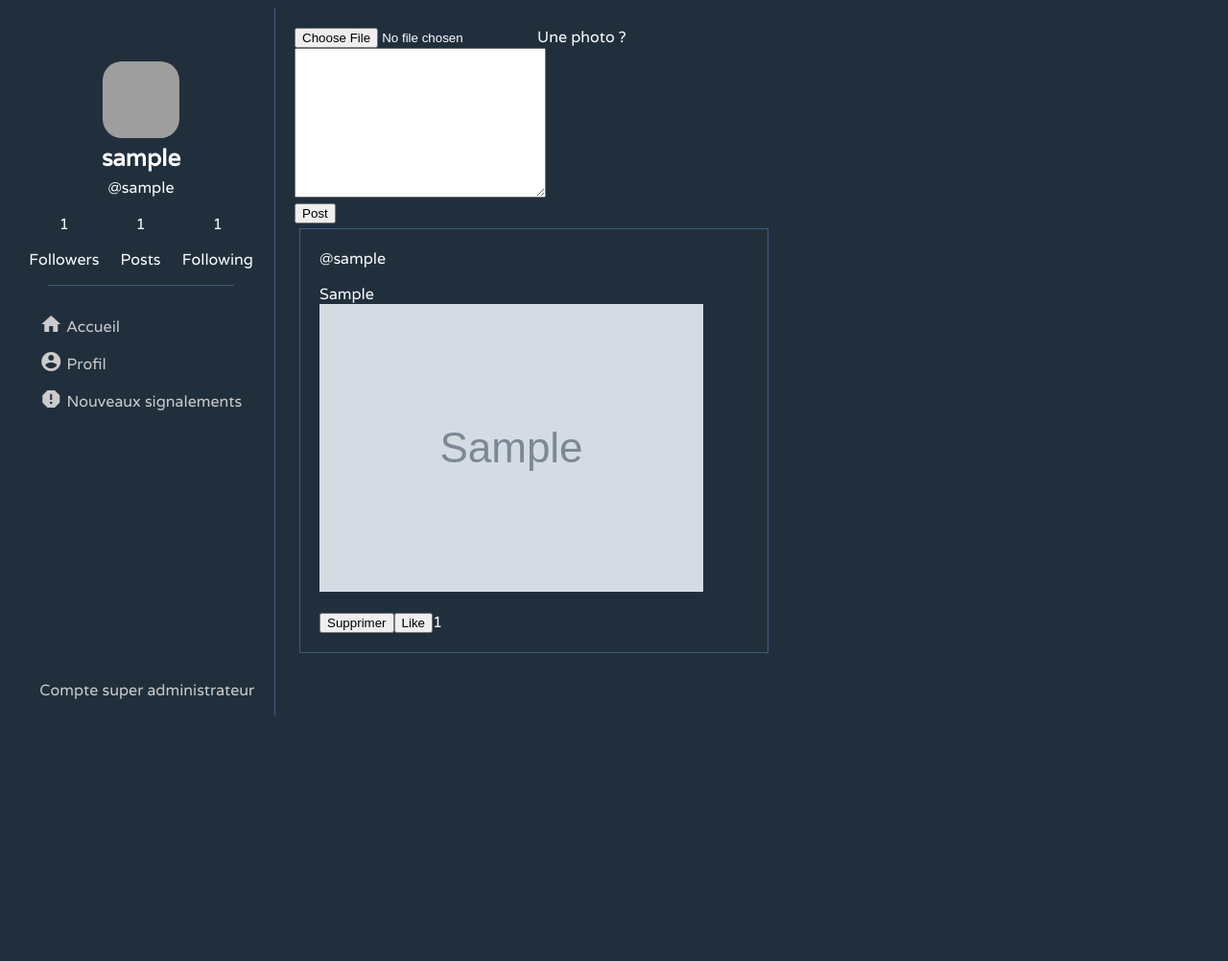
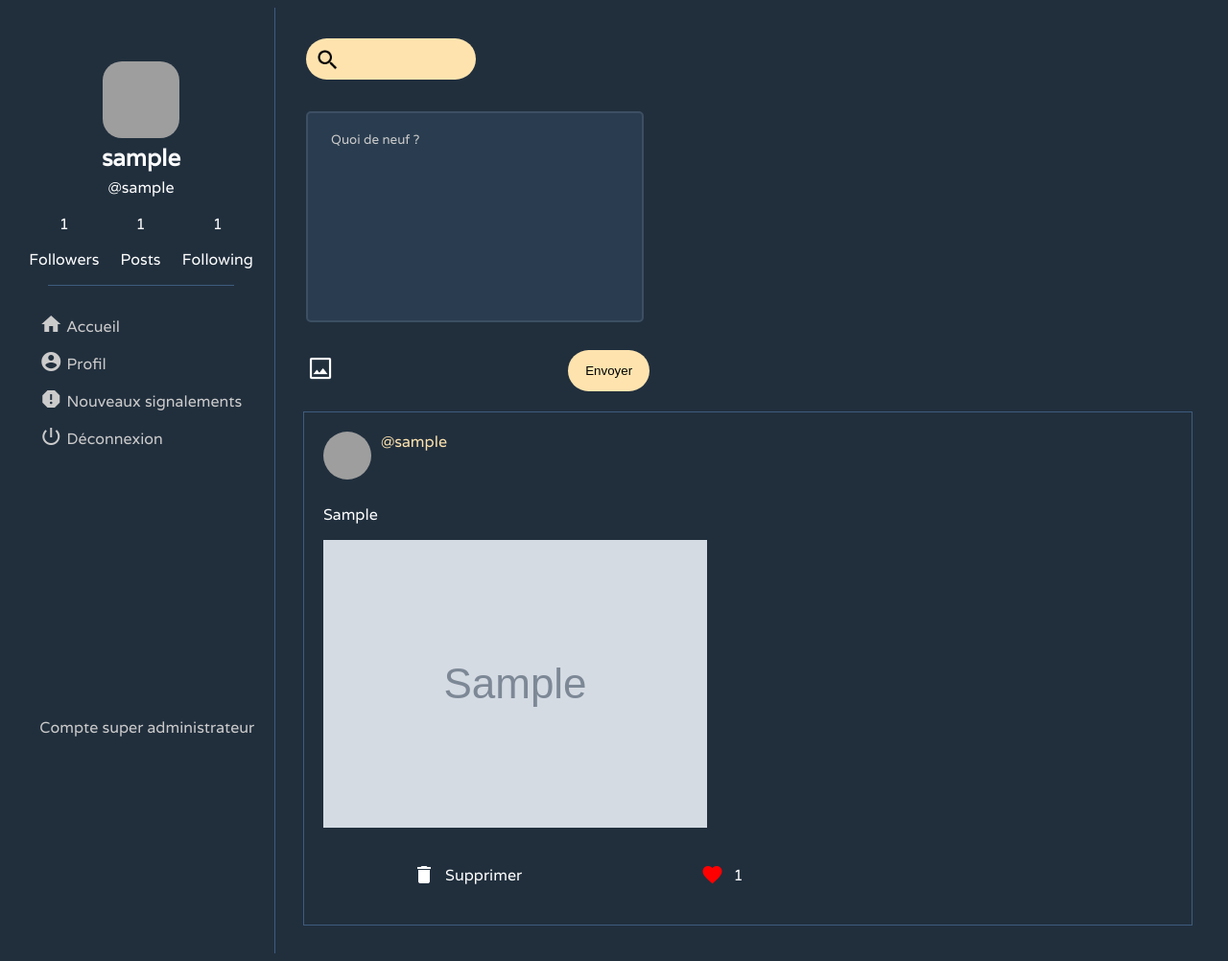
Before and after one commit to ryohkhn/IO2-Projet, a PHP site: page /accueil.php in a window 1280 px wide. Shown: the whole page at 96% size. Before the commit the page ends 746 px from the top, so only its background shows below. Run offline with PHP 8.4, Linux system fonts and the light colour scheme; the visitor is signed in with stand-in values (Sample User, id 1); tables that the repository leaves empty hold one stand-in row (values such as "Sample post"); grey boxes marked "Sample" are stand-in pictures; grey boxes are pictures that could not be loaded.

Commit message:
css accueil

```diff
--- a/accueil.php
+++ b/accueil.php
@@ -28,13 +28,7 @@ if(!accountcheck()){
 
 unsetregistervalues();
 
-//accueilheader();
 publicationcheck();
-
-
-/*echo '<div>';
-echo '<a href="profil.php">Voir mon profil</a>';
-echo '</div>';*/
 
 require "./accueil_fonction/leftbar.php";
 timelinedisplay();
--- a/accueil_fonction/leftbar.php
+++ b/accueil_fonction/leftbar.php
@@ -74,17 +74,21 @@
                 echo '</div>';
             }
             ?>
+            <div class="barlinksdiv">
+                <a href="./accueil_fonction/logout.php" class="barlinks"><i class="material-icons">power_settings_new</i></a>
+                <a href="./accueil_fonction/logout.php" class="barlinks"> Déconnexion</a>
+            </div>
         </div>
-        <div>
         <?php
         if(isAdmin()){
+            echo '<div>';
             if(isSuperAdmin()){
                 echo '<p class="baradminmessage">Compte super administrateur</p>';
             }
             else{
-                echo '<p class="baradminmessage>Compte administrateur</p>';
+                echo '<p class="baradminmessage">Compte administrateur</p>';
             }
+            echo '</div>';
         }
         ?>
-        </div>
     </header>
--- a/accueil_fonction/postform.php
+++ b/accueil_fonction/postform.php
@@ -3,20 +3,27 @@
 // formulaire de la page d'accueil pour faire une publication
 
 function postform(){
-    echo '<div id="publication">';
+    echo '<div class="postform">';
     echo '<form action="./accueil.php" method="post" enctype="multipart/form-data">';
     echo '<input type="hidden" name="MAX_FILE_SIZE" value="100000000000000" />';
-    echo '<input type="file" name="photo_post">';
-    echo '<label for="photo_post">Une photo ?</label>';
-    echo "<br>";
-    echo '<textarea name="publication" id="publication" cols="30" rows="10" maxlength="200" required></textarea>';
+    echo '<textarea name="publication" cols="30" rows="10" maxlength="200" class="formcomplement" placeholder="Quoi de neuf ?" required></textarea>';
+    echo '<div class="postformbuttons">';
     echo '<div>';
-    echo '<input type="submit" value="Post">';
+    echo '<label for="photoinput">';
+    echo '<img src="./images/imagelogo.png" alt="imagelogo" class="imageinput">';
+    echo '<input type="file" name="photo_post" id="photoinput">';
+    echo '</label>';
+    echo '</div>';
+    if(isset($_GET['success']) && $_GET['success']=='true'){
+        echo '<div>';
+        echo '<p>Publication envoyée</p>';
+        echo '</div>';
+    }
+    echo '<div>';
+    echo '<input type="submit" value="Envoyer" class="postformsendbutton">';
+    echo '</div>';
     echo '</div>';
     echo '</form>';
-    if(isset($_GET['success']) && $_GET['success']=='true'){
-        echo '<h5>Publication envoyée</h5>';
-    }
     echo '</div>';
 }
 
--- a/accueil_fonction/timelinedisplay.php
+++ b/accueil_fonction/timelinedisplay.php
@@ -5,73 +5,99 @@
 function timelinedisplay(){
     $connexion=connect();
     $id=$_SESSION['id'];
-    $req="SELECT * FROM post WHERE post_id IN (SELECT followed_id FROM relationships WHERE follower_id='$id') ORDER BY id DESC";
+    $req="SELECT * FROM post WHERE post_id IN (SELECT followed_id FROM relationships WHERE follower_id='$id') ORDER BY id DESC LIMIT 5";
     $query=mysqli_query($connexion,$req);
 
     echo '<div class="splithomeright">';
+    accueilheader();
+    echo '<div>';
 
     postform(); //formulaire pour poster une publication
 
     while($fetch=mysqli_fetch_assoc($query)){
         $postid=$fetch['post_id'];
         $nickname=idreference($postid);
+
+        $req2="SELECT * FROM profil WHERE profil_id='$postid'";
+        $query2=mysqli_query($connexion,$req2);
+        $fetchquery=mysqli_fetch_assoc($query2);
+
+
         echo '<div class="posts">';
+        echo '<div class="timelinepicname">';
         echo '<div>';
-        echo '<span>@'.$nickname.'</span>';
+        echo '<a href="./profil.php?nickname='.$nickname.'"><img src="./profil/'.$fetchquery['pp_pic'].'" alt="profil_pic" class="timelineprofilpic"></a>';
+        echo '<div>';
+        echo '<a href="./profil.php?nickname='.$nickname.'" class="timelinenickname">@'.$nickname.'</a>';
+        echo '</div>';
+        echo '</div>';
         echo '</div>';
         echo '<div>';
-        echo '<p>';
-        echo $fetch['publication'];
-        echo '<img src="'.$fetch['image_path'].'" class="imagedisplay">';
-        echo '</p>';
+        echo '<div>';
+        echo '<pre class="postdisplay">'.$fetch['publication'].'</pre>';
         echo '</div>';
-        echo '<div>';
+        if($fetch['image_path']!=null){
+            echo '<div>';
+            echo '<img src="'.$fetch['image_path'].'" class="imagedisplay">';
+            echo '</div>';
+        }
+        echo '</div>';
+        echo '<div class="publicationbuttons">';
 
         // bouton de suppression
 
         if($fetch['post_id']==$id || isAdmin()){
-            echo '<button id="deletebutton'.$fetch['id'].'">Supprimer</button>';
-            echo '<script>';
-            echo 'var btn = document.getElementById("deletebutton'.$fetch['id'].'");';
-            echo "btn.addEventListener('click', function() {";
-            echo "document.location.href = './delete/deletepost.php?postid=";
-            echo $fetch['id'];
-            echo "';";
-            echo '});';
-            echo '</script>';
+            ?>
+            <div class="buttoncontainer">
+                <div>
+                    <a href="./delete/deletepost.php?postid=<?php echo $fetch['id'] ?>" class="deletebuttonchild">
+                        <i class="material-icons md-light">delete</i>
+                    </a>
+                </div>
+                <div>
+                    <p>Supprimer</p>
+                </div>
+            </div>
+            <?php
         }
 
         // bouton de like/unlike
+        ?>
+        <div class="buttoncontainer">
+            <div>
+                <a href="./likes/like.php?postid=<?php echo $fetch['id'] ?>" class="likebuttonchild">
+                    <i class="material-icons md-light">favorite</i>
+                </a>
+            </div>
+            <div>
+                <p><?php echo $fetch['likescount']; ?></p>
+            </div>
+        </div>
 
-        echo '<button id="likebutton'.$fetch['id'].'">Like</button>';
-        echo '<script>';
-        echo 'var btn = document.getElementById("likebutton'.$fetch['id'].'");';
-        echo "btn.addEventListener('click', function() {";
-        echo "document.location.href = './likes/like.php?postid=";
-        echo $fetch['id'];
-        echo "';";
-        echo '});';
-        echo '</script>';
-        echo $fetch['likescount'];
+        <?php
 
         // bouton de signalement
 
         if(!isReported($fetch['id'])){
-            echo '<button id="reportbutton'.$fetch['id'].'">Signaler</button>';
-            echo '<script>';
-            echo 'var btn = document.getElementById("reportbutton'.$fetch['id'].'");';
-            echo "btn.addEventListener('click', function() {";
-            echo "document.location.href = './reports/reportpost.php?postid=";
-            echo $fetch['id'];
-            echo "';";
-            echo '});';
-            echo '</script>';
+            ?>
+            <div class="buttoncontainer">
+                <div>
+                    <a href="./reports/reportpost.php?postid=<?php echo $fetch['id'] ?>" class="reportbuttonchild">
+                        <i class="material-icons md-light">report_problem</i>
+                    </a>
+                </div>
+                <div>
+                    <p>Signaler</p>
+                </div>
+            </div>
+            <?php
         }
         echo '</div>';
         echo '</div>';
     }
     echo '</div>';
     echo '</div>';
+    echo '</div>';
 }
 
 
--- a/include/header.inc.php
+++ b/include/header.inc.php
@@ -7,6 +7,7 @@ echo '
 <meta charset="utf-8"/>
 <link rel="stylesheet" href="'.$style.'" type="text/css"/>
 <link href="https://fonts.googleapis.com/icon?family=Material+Icons" rel="stylesheet">
+<link rel="stylesheet" type="text/css" href="//use.fontawesome.com/releases/v5.7.2/css/all.css">
 </head>
 <body>
 ';
--- a/register_login/headerregister.html
+++ b/register_login/headerregister.html
@@ -1,10 +1,8 @@
 <div class="header_register">
-    <header>
     <span class="span_login">
         <a class="link_login" href="./login.php">S'identifier</a>
     </span>
     <span class="span_signup">
         <a class="link_signup" href="./register.php">Créer un compte</a>
     </span>
-    </header>
 </div>
--- a/sql/create_tables.sql
+++ b/sql/create_tables.sql
@@ -18,7 +18,7 @@ CREATE TABLE IF NOT EXISTS animal (
   id INT(8) UNSIGNED NOT NULL AUTO_INCREMENT,
   type CHAR(10) NOT NULL DEFAULT '',
   description VARCHAR(150) DEFAULT '',
-  pp_pic varchar(100) DEFAULT '',
+  pp_pic varchar(100) DEFAULT 'images/defaultanimal.png',
   animal_id INT(8) UNSIGNED NOT NULL,
   PRIMARY KEY (id),
   FOREIGN KEY (animal_id) REFERENCES users (id)
@@ -28,7 +28,7 @@ CREATE TABLE IF NOT EXISTS profil (
   id INT(8) UNSIGNED NOT NULL AUTO_INCREMENT,
   description VARCHAR(200) DEFAULT '',
   profil_id INT(8) UNSIGNED NOT NULL,
-  pp_pic varchar(100) DEFAULT '',
+  pp_pic varchar(100) DEFAULT 'images/defaultuser.png',
   PRIMARY KEY (id),
   FOREIGN KEY (profil_id) REFERENCES users (id)
 ) ENGINE=InnoDB DEFAULT CHARSET=utf8;
--- a/style/styledark.css
+++ b/style/styledark.css
@@ -8,6 +8,10 @@ body{
 
 a{
     text-decoration: none;
+}
+
+pre{
+    font-family: 'Varela', sans-serif;
 }
 
 .forminput{
@@ -58,7 +62,6 @@ a{
 
 ::placeholder{
     color: rgb(204, 203, 203);
-    font-style: italic;
 }
 
 .split{
@@ -194,7 +197,7 @@ a{
 .splithomeright{
     padding: 20px;
     height: auto;
-    width: auto;
+    width: 70%;
     border-left: 1px solid #3e5c7e;
 }
 
@@ -211,6 +214,21 @@ a{
     border-radius: 25%;
 }
 
+.timelineprofilpic{
+    float: left;
+    width: 50px;
+    height: 50px;
+    object-fit: cover;
+    border-radius: 50%;
+    margin-right: 10px;
+    margin-bottom: 10px;
+}
+
+.timelinepicname{
+    display: flex;
+    flex-direction: column;
+}
+
 .homeprofilpic{
     margin-top: 20%;
     margin-right: auto;
@@ -221,8 +239,8 @@ a{
 .imagedisplay{
     height: auto;
     width: auto;
-    max-width: 1200px;
-    max-height: auto;
+    max-width: 800px;
+    max-height: 800px;
 }
 
 .homenickname{
@@ -276,12 +294,109 @@ a{
     padding-left:  12%;
 }
 
-div.posts{
+.postformsendbutton{
+    background-color: #fee3ae;
+    border: none;
+    color: black;
+    padding: 14px 18px;
+    margin: 12px;
+    border-radius: 50px;
+    cursor: pointer;
+}
+
+#photoinput{
+    display: none;
+}
+
+.postform{
+    margin-top: 1%;
+}
+
+.imageinput{
+    width: 30px;
+    cursor: pointer;
+}
+
+.postformbuttons{
+    margin-left: 12px;
+    width: 370px;
+    align-items: center;
+    justify-content:space-between;
+    display: flex;
+}
+
+#searchbar{
+    background-image:url("../images/searchlogo.png ");
+    background-repeat: no-repeat;
+    background-position: 9px 9px;
+    background-size: 2em;
+    text-indent: 30px;
+    width: 20%;
+    background-color: #fee3ae;
+    border: none;
+    outline: none;
+    color: black;
+    padding: 14px 18px;
+    margin: 12px;
+    border-radius: 50px;
+}
+
+.searchicon{
+    padding-left: 30px;
+    text-align: center;
+}
+
+.postdisplay{
+    width: 60%;
+    word-wrap: break-word;
+}
+
+.publicationbuttons{
+    display: flex;
+    justify-content: space-around;
+    margin-top: 2%;
+    margin-right: 40%;
+}
+
+.buttoncontainer{
+    display: flex;
+    align-items: center;
+}
+
+.buttoncontainer div{
+    padding: 5px;
+}
+
+.buttoncontainer p{
+    margin-top: 12px;
+}
+
+.deletebuttonchild:link, .deletebuttonchild:visited, .deletebuttonchild:hover, .deletebuttonchild:active{
+    color: white;
+}
+
+.likebuttonchild:link, .likebuttonchild:visited, .likebuttonchild:hover, .deletebuttonchild:active{
+    color: red;
+}
+
+.reportbuttonchild:link, .reportbuttonchild:visited, .reportbuttonchild:hover, .deletebuttonchild:active{
+    color: white;
+}
+
+.timelinenickname{
+    color: #fee3ae;
+}
+
+.posts{
+    display: flex;
     padding: 20px;
     margin-bottom: 1%;
     margin-top: 1%;
     margin-right: 1%;
     margin-left: 1%;
+    min-width: 100%;
+    width: 100%;
     border: 1px #3e5c7e;
     border-style: solid;
+    flex-direction: column;
 }
```
Also changed, not shown: accueil_fonction/accueilheader.php (+3 -28 lines), images/imagelogo.png (added), images/searchlogo.png (added), profil/uploads/defaultanimal.png (added), profil/uploads/defaultuser.png (added), reports/image_black_24dp.svg (added). Lines whose indentation alone changed are shown as unchanged.
